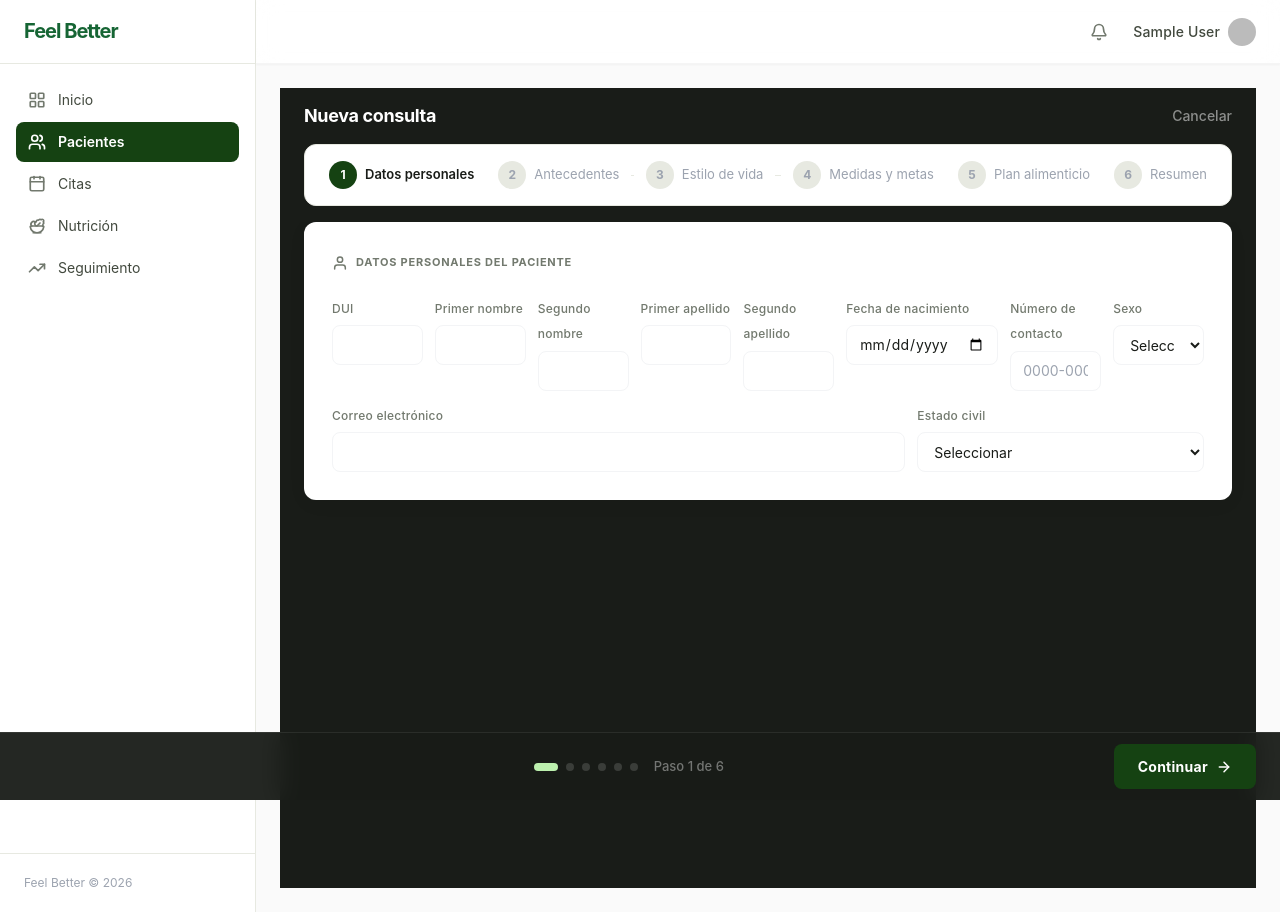
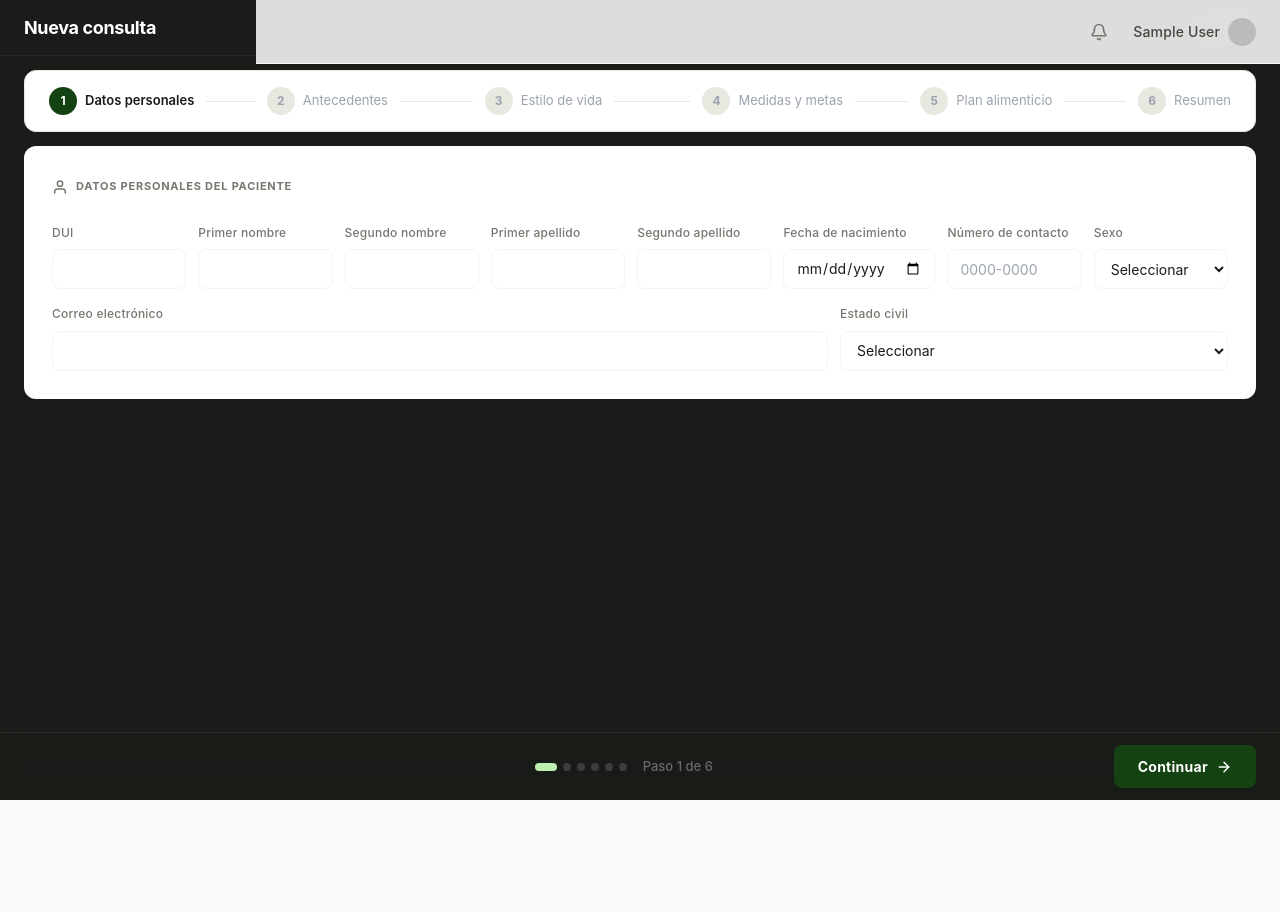
Before and after one commit to Quackode-admin/feel-better, a Next.js app in the folder apps/web/: page /patients/new in a window 1280 px wide. After the commit the page ends 800 px from the top, so only its background shows below. Built offline with nearby package versions, Linux system fonts and the light colour scheme; no server answers; sample sign-in values are in the browser's storage; some icons are missing.

Commit message:
fix: stepper self-contained layout without fixed positioning

```diff
--- a/apps/web/features/patients/components/stepper/PatientStepper.tsx
+++ b/apps/web/features/patients/components/stepper/PatientStepper.tsx
@@ -2,7 +2,7 @@
 
 import { useState } from 'react'
 import { useRouter } from 'next/navigation'
-import { StepperProgress } from './StepperProgress'
+import { StepperProgress }   from './StepperProgress'
 import { Step1Personal }     from './Step1Personal'
 import { Step2Antecedentes } from './Step2Antecedentes'
 import { Step3Lifestyle }    from './Step3Lifestyle'
@@ -10,7 +10,7 @@ import { Step4Measures }     from './Step4Measures'
 import { Step5MealPlan }     from './Step5MealPlan'
 import { Step6Summary }      from './Step6Summary'
 import { INITIAL_DATA, StepperData } from './types'
-import { useCreatePatient } from '../../hooks/usePatients'
+import { useCreatePatient }  from '../../hooks/usePatients'
 import { ArrowLeft, ArrowRight, Check } from 'lucide-react'
 
 const TOTAL = 6
@@ -58,35 +58,45 @@ export function PatientStepper() {
   }
 
   return (
-    <div style={{ backgroundColor: 'var(--ink-900)', minHeight: '100vh', display: 'flex', flexDirection: 'column' }}>
-
-      {/* ── Top bar ───────────────────────────────────────────────── */}
+    <div
+      style={{
+        position: 'absolute',
+        inset: 0,
+        backgroundColor: 'var(--ink-900)',
+        display: 'flex',
+        flexDirection: 'column',
+        overflow: 'hidden',
+        zIndex: 10,
+      }}
+    >
+      {/* ── Top bar ────────────────────────────────────────────── */}
       <div style={{
+        flexShrink: 0,
+        height: 56,
         padding: '0 24px',
-        height: 56,
         display: 'flex',
         alignItems: 'center',
         justifyContent: 'space-between',
-        flexShrink: 0,
+        borderBottom: '1px solid rgba(255,255,255,0.06)',
       }}>
         <h1 style={{ fontSize: '18px', fontWeight: 700, color: 'white', letterSpacing: '-0.02em' }}>
           Nueva consulta
         </h1>
         <button
           onClick={() => router.back()}
-          style={{ fontSize: '14px', fontWeight: 500, color: 'rgba(255,255,255,0.5)', background: 'none', border: 'none', cursor: 'pointer' }}
+          style={{ fontSize: '14px', fontWeight: 500, color: 'rgba(255,255,255,0.45)', background: 'none', border: 'none', cursor: 'pointer' }}
         >
           Cancelar
         </button>
       </div>
 
-      {/* ── Stepper progress ─────────────────────────────────────── */}
-      <div style={{ padding: '0 24px 16px', flexShrink: 0 }}>
+      {/* ── Stepper progress ───────────────────────────────────── */}
+      <div style={{ flexShrink: 0, padding: '14px 24px' }}>
         <StepperProgress current={step} />
       </div>
 
-      {/* ── Scrollable content ────────────────────────────────────── */}
-      <div style={{ flex: 1, padding: '0 24px', overflowY: 'auto', paddingBottom: 100 }}>
+      {/* ── Scrollable content ─────────────────────────────────── */}
+      <div style={{ flex: 1, overflowY: 'auto', padding: '0 24px 16px' }}>
         <div style={{
           backgroundColor: 'var(--white)',
           borderRadius: 'var(--r-md)',
@@ -97,21 +107,17 @@ export function PatientStepper() {
         </div>
       </div>
 
-      {/* ── Fixed footer ──────────────────────────────────────────── */}
+      {/* ── Footer — contained inside the stepper ──────────────── */}
       <div style={{
-        position: 'fixed',
-        bottom: 0,
-        left: 0,
-        right: 0,
+        flexShrink: 0,
         height: 68,
-        backgroundColor: 'rgba(25, 28, 24, 0.95)',
+        padding: '0 24px',
+        backgroundColor: 'rgba(25, 28, 24, 0.96)',
         backdropFilter: 'blur(12px)',
         borderTop: '1px solid rgba(255,255,255,0.08)',
         display: 'flex',
         alignItems: 'center',
         justifyContent: 'space-between',
-        padding: '0 24px',
-        zIndex: 50,
       }}>
 
         {/* Anterior */}
@@ -120,28 +126,29 @@ export function PatientStepper() {
             onClick={prev}
             style={{
               display: 'flex', alignItems: 'center', gap: 8,
-              padding: '10px 20px',
+              padding: '9px 20px',
               borderRadius: 'var(--r-sm)',
               border: '1px solid rgba(255,255,255,0.2)',
               backgroundColor: 'transparent',
               color: 'white',
               fontSize: '14px', fontWeight: 600,
               cursor: 'pointer',
-              letterSpacing: '0.01em',
             }}
           >
             <ArrowLeft size={16} strokeWidth={2.25} />
             Anterior
           </button>
-        ) : <div style={{ width: 120 }} />}
+        ) : (
+          <div style={{ width: 110 }} />
+        )}
 
-        {/* Indicador de paso */}
-        <div style={{ display: 'flex', alignItems: 'center', gap: 8 }}>
+        {/* Dots + paso */}
+        <div style={{ display: 'flex', alignItems: 'center', gap: 6 }}>
           {Array.from({ length: TOTAL }, (_, i) => i + 1).map((s) => (
             <div
               key={s}
               style={{
-                width: s === step ? 24 : 8,
+                width:  s === step ? 22 : 8,
                 height: 8,
                 borderRadius: 9999,
                 backgroundColor: s === step
@@ -153,7 +160,12 @@ export function PatientStepper() {
               }}
             />
           ))}
-          <span style={{ fontSize: '13px', color: 'rgba(255,255,255,0.4)', marginLeft: 8, fontWeight: 500 }}>
+          <span style={{
+            marginLeft: 10,
+            fontSize: '13px',
+            fontWeight: 500,
+            color: 'rgba(255,255,255,0.35)',
+          }}>
             Paso {step} de {TOTAL}
           </span>
         </div>
@@ -164,7 +176,7 @@ export function PatientStepper() {
             onClick={next}
             style={{
               display: 'flex', alignItems: 'center', gap: 8,
-              padding: '10px 24px',
+              padding: '9px 24px',
               borderRadius: 'var(--r-sm)',
               border: 'none',
               backgroundColor: 'var(--green-950)',
@@ -183,7 +195,7 @@ export function PatientStepper() {
             disabled={isPending}
             style={{
               display: 'flex', alignItems: 'center', gap: 8,
-              padding: '10px 24px',
+              padding: '9px 24px',
               borderRadius: 'var(--r-sm)',
               border: 'none',
               backgroundColor: 'var(--green-700)',
```
